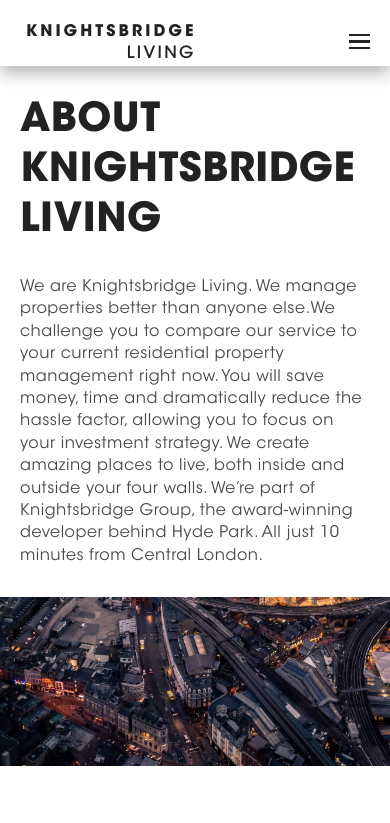
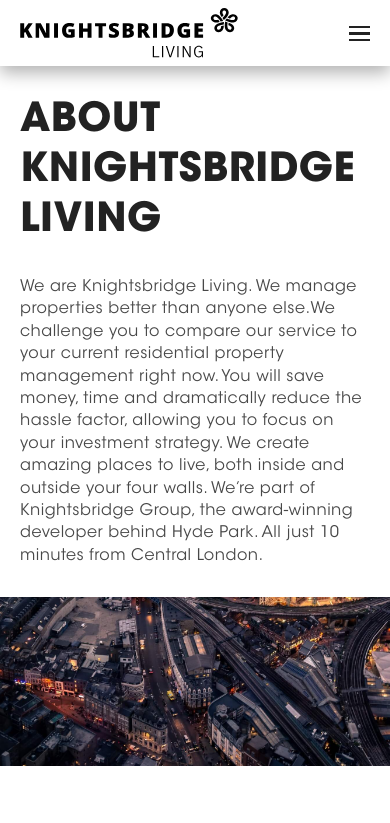
Before and after one commit to grutechtop/RealEstate-Contentful-Gatsby, a Gatsby site: page /about in a window 390 px wide. Shown: the top 823 px of the page. Built offline with nearby package versions, Linux system fonts and the light colour scheme; Gatsby itself is replaced by a stand-in of ours.

Commit message:
adding a logo and a favicon

```diff
--- a/src/components/Footer/Footer.jsx
+++ b/src/components/Footer/Footer.jsx
@@ -1,6 +1,8 @@
 import React from "react"
 import { Link } from "gatsby"
 import { FaFacebookF, FaInstagram, FaTwitter } from "react-icons/fa"
+import logo from "../../images/svg/logo1.svg"
+
 import "./footer.scss"
 
 const Footer = () => {
@@ -9,8 +11,7 @@
       <div className="grid-container">
         <div className="footer__container">
           <div className="footer__logo">
-            <span className="footer__logo--first">Knightsbridge</span>
-            <span className="footer__logo--second">Living</span>
+            <img className="footer__logo--icon" src={logo} alt="" />
           </div>
           <ul className="footer__links">
             <li>
--- a/src/components/Footer/footer.scss
+++ b/src/components/Footer/footer.scss
@@ -19,27 +19,8 @@
   &__logo {
     justify-self: center;
 
-    span {
-      font-weight: 900;
-      color: var(--darkColor);
-      text-transform: uppercase;
-      padding: 6px;
-      border-radius: 2px;
-      width: 100%;
-      display: flex;
-      letter-spacing: 3px;
-
-      flex-direction: column;
-      justify-items: center;
-    }
-
-    &--first {
-      font-family: var(--mainFontBold);
-      font-size: 2.4rem;
-    }
-    &--second {
-      font-size: 2rem;
-      margin-left: 5rem;
+    &--icon {
+      height: 5.5rem;
     }
   }
 
--- a/src/components/Layout/layout.scss
+++ b/src/components/Layout/layout.scss
@@ -10,8 +10,6 @@
 
 :root {
   --primaryColor: #b9382a;
-  --primaryColor2: #0ba889;
-  --primaryColorLight: #ccfff5;
   --orangeRedColor: #ec5a4a;
   --mainWhite: #fff;
   --offWhite: #f7f7f7;
--- a/src/components/Navbar/Toolbar/Toolbar.jsx
+++ b/src/components/Navbar/Toolbar/Toolbar.jsx
@@ -1,5 +1,6 @@
 import React from "react"
 import { Link } from "gatsby"
+import logo from "../../../images/svg/logo1.svg"
 
 import DrawerToggleButton from "../SideDrawer/DrawerToggleButton"
 import "./Toolbar.scss"
@@ -10,8 +11,7 @@
       <nav className="toolbar__navigation">
         <div className="toolbar__logo">
           <Link to="/">
-            <span className="toolbar__logo--first">Knightsbridge</span>
-            <span className="toolbar__logo--second">Living</span>
+            <img className="toolbar__logo--icon" src={logo} alt="" />
           </Link>
         </div>
         <div className="spacer" />
--- a/src/components/Navbar/Toolbar/Toolbar.scss
+++ b/src/components/Navbar/Toolbar/Toolbar.scss
@@ -20,26 +20,8 @@
     align-items: center;
   }
   &__logo {
-    a {
-      text-decoration: none;
-      font-weight: 900;
-      color: var(--darkColor);
-      text-transform: uppercase;
-      padding: 6px;
-      border-radius: 2px;
-      display: flex;
-      flex-direction: column;
-      align-items: center;
-      letter-spacing: 3px;
-    }
-
-    &--first {
-      font-family: var(--mainFontBold);
-      font-size: 2.6rem;
-    }
-    &--second {
-      font-size: 2rem;
-      margin-left: 10rem;
+    img {
+      height: 5rem;
     }
   }
 
@@ -143,21 +125,17 @@
       display: none;
     }
 
+    .toolbar__toggle-button {
+      margin-top: -1.6rem;
+    }
+
     .toolbar-wrapper {
       padding: 0 15px;
     }
 
     &__logo {
-      a {
-        width: 100px;
-        font-size: 1.4rem;
-        width: 100%;
-
-        @media (max-width: 775px) {
-          span {
-            font-size: 1.6rem;
-          }
-        }
+      img {
+        margin-top: -1.6rem;
       }
     }
   }
--- a/src/pages/apartments.js
+++ b/src/pages/apartments.js
@@ -39,7 +39,7 @@
           furnished
           price
           images {
-            fluid(quality: 90, maxWidth: 540) {
+            fluid(quality: 90, maxWidth: 440) {
               ...GatsbyContentfulFluid
             }
           }
```
Also changed, not shown: src/images/svg/logo.svg (added), src/images/svg/logo1.svg (added), static/favicon.ico.
